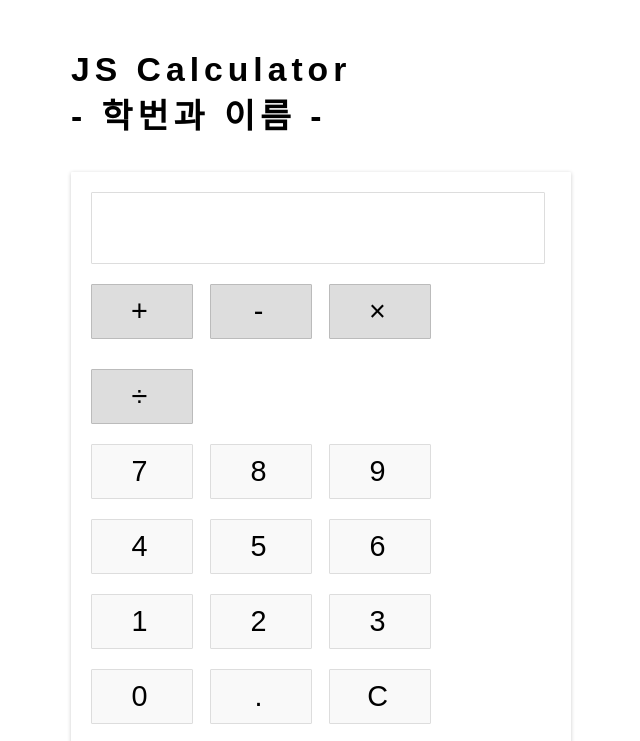
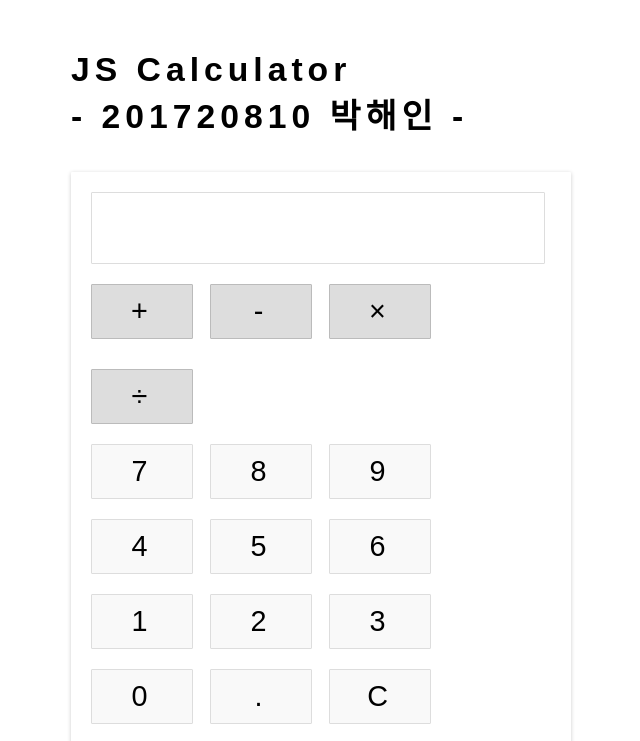
Before and after one commit to haeiny-cloud/js-calculator, a plain HTML site: page index.html in a window 1280 px wide. Shown: the top 741 px of the page, without its empty margins (319-959 px from the left). Drawn offline with Linux system fonts and the light colour scheme.

Commit message:
modify index.html and add Dockerfile

```diff
--- a/index.html
+++ b/index.html
@@ -2,14 +2,14 @@
 <html>
     <head>
         <title>
-            JS Calculator - 학번과 이름
+            JS Calculator - 201720810 박해인
         </title>
         <meta charset="utf-8">
         <link rel="stylesheet" href="app.css" />
     </head>
     <body>
         <div style="margin: auto">
-            <h3>JS Calculator <br> - 학번과 이름 - </h3>
+            <h3>JS Calculator <br> - 201720810 박해인 - </h3>
         </div>
         <div class="calculator">
             <div class="input" id="input"></div>
```
Also changed, not shown: 1 other file.
